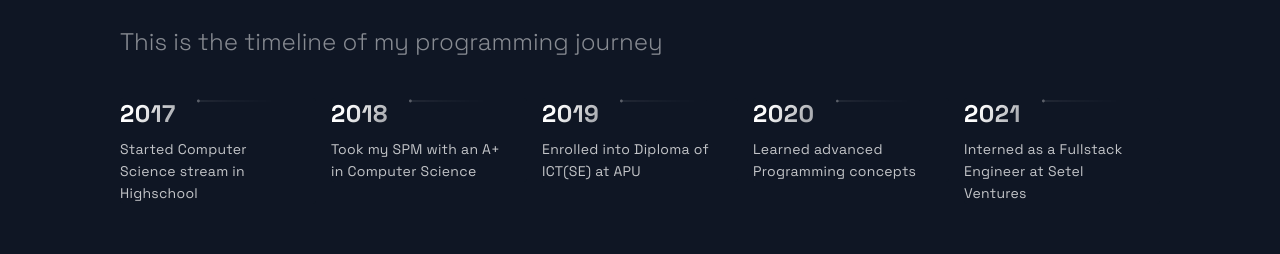
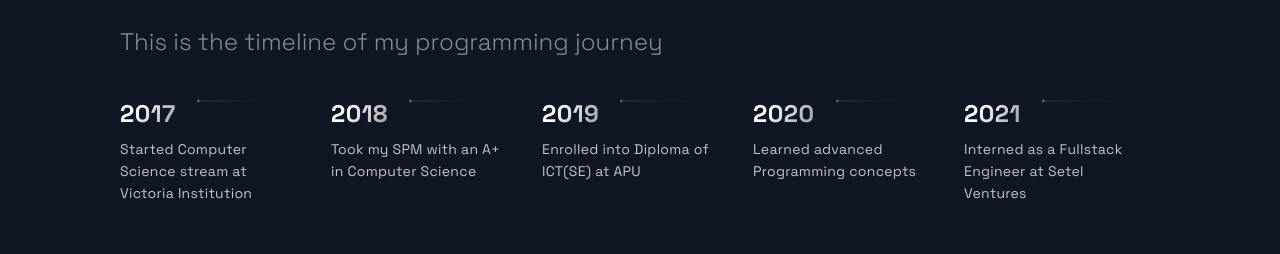
Before and after one commit to kilat9/jo-personal-website, a Next.js app: page / in a window 1280 px wide. Shown: the part 4100-4354 px from the top of the page. Built offline with nearby package versions, Linux system fonts and the light colour scheme.

Commit message:
changed timeline wording

```diff
--- a/src/constants/constants.js
+++ b/src/constants/constants.js
@@ -62,7 +62,7 @@ export const projects = [
 ];
 
 export const TimeLineData = [
-  { year: 2017, text: "Started Computer Science stream in Highschool" },
+  { year: 2017, text: "Started Computer Science stream at Victoria Institution" },
   {
     year: 2018,
     text: "Took my SPM with an A+ in Computer Science",
```
